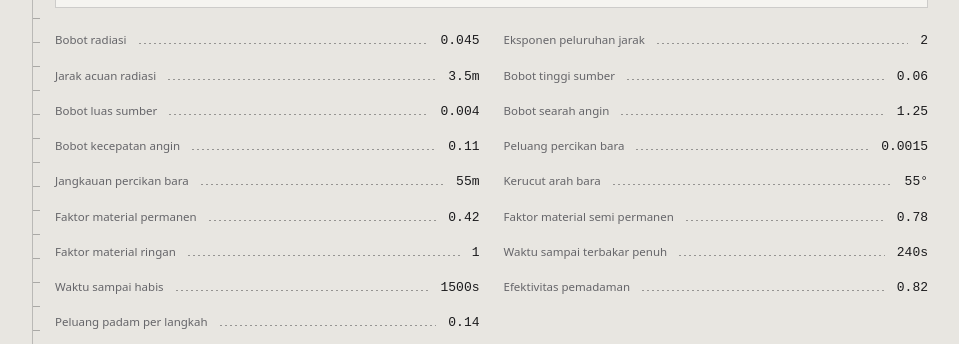
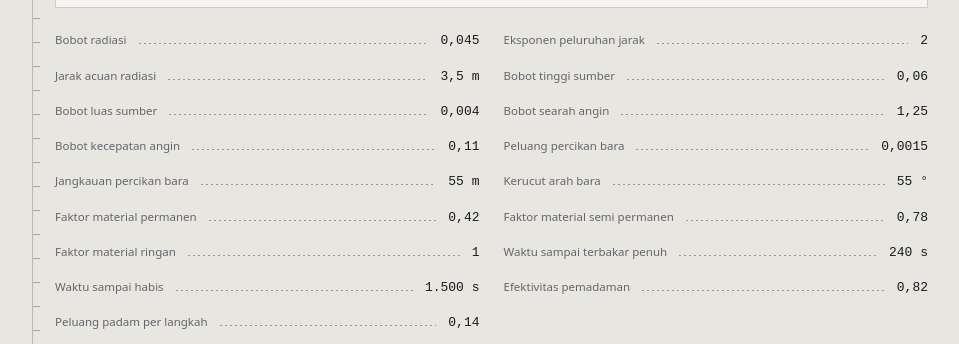
Before and after one commit to benditandayusaputra/titik_henti, a SvelteKit app: page /metode in a window 1280 px wide. Shown: the part 2751-3095 px from the top of the page, without its empty margins (160-1119 px from the left). Built offline with nearby package versions, Linux system fonts and the light colour scheme.

Commit message:
💄 tulis semua angka dengan kaidah bahasa Indonesia

```diff
--- a/src/lib/ui/CalibrationPanel.svelte
+++ b/src/lib/ui/CalibrationPanel.svelte
@@ -1,4 +1,5 @@
 <script lang="ts">
+	import { formatDecimal } from '$lib/format';
 	import {
 		FIRE_COEFFICIENT_LABEL,
 		FIRE_COEFFICIENT_RANGE,
@@ -17,7 +18,8 @@
 		const value = workspace.coefficients[key];
 		const step = FIRE_COEFFICIENT_RANGE[key][2];
 		const decimals = step >= 1 ? 0 : step >= 0.01 ? 2 : 4;
-		return `${value.toFixed(decimals)}${FIRE_COEFFICIENT_UNIT[key]}`;
+		const satuan = FIRE_COEFFICIENT_UNIT[key];
+		return `${formatDecimal(value, decimals)}${satuan ? ` ${satuan}` : ''}`;
 	}
 </script>
 
--- a/src/lib/ui/DataNotice.svelte
+++ b/src/lib/ui/DataNotice.svelte
@@ -1,5 +1,5 @@
 <script lang="ts">
-	import { formatDate } from '$lib/format';
+	import { formatDate, formatMeters } from '$lib/format';
 	import type { PipelineMeta } from '$lib/domain/types';
 
 	interface Props {
@@ -12,7 +12,7 @@
 <div class="bg-paper hairline-t px-4 py-3">
 	<p class="text-ink text-[10.5px] leading-[1.5]">
 		Lebar gang di lembar ini adalah <strong class="font-semibold">estimasi citra satelit</strong>
-		pada grid {meta.rasterResolutionMeters} m, bukan hasil ukur lapangan. Verifikasi sebelum dipakai
+		pada grid {formatMeters(meta.rasterResolutionMeters, 1)}, bukan hasil ukur lapangan. Verifikasi sebelum dipakai
 		sebagai dasar keputusan operasional.
 	</p>
 	<dl class="mt-2.5 flex flex-wrap gap-x-4 gap-y-1">
--- a/src/lib/ui/WaterPanel.svelte
+++ b/src/lib/ui/WaterPanel.svelte
@@ -5,7 +5,7 @@
 		MIN_HOSE_LENGTH_METERS,
 		WATER_SOURCE_LABEL
 	} from '$lib/domain/constants';
-	import { formatCount, formatMeters } from '$lib/format';
+	import { formatCount, formatMeters, formatShare } from '$lib/format';
 	import type { HoseReachResult, WaterSource } from '$lib/domain/types';
 	import PanelSection from '$lib/ui/PanelSection.svelte';
 	import RelatedArticles from '$lib/ui/RelatedArticles.svelte';
@@ -71,7 +71,7 @@
 		<div class="mt-2">
 			<ValueRow
 				label="Pangsa terjangkau"
-				value={`${((reach.reachedBuildingCount / Math.max(buildingCount, 1)) * 100).toFixed(1)} %`}
+				value={formatShare(reach.reachedBuildingCount / Math.max(buildingCount, 1))}
 			/>
 			<ValueRow label="Jumlah kantong" value={formatCount(reach.pockets.length)} />
 			<ValueRow
@@ -106,7 +106,7 @@
 			class={workspace.placingHydrant ? 'field-button-solid' : 'field-button'}
 			onclick={() => (workspace.placingHydrant = !workspace.placingHydrant)}
 		>
-			{workspace.placingHydrant ? 'Klik peta untuk menaruh hidran uji coba' : 'Taruh hidran uji coba'}
+			{workspace.placingHydrant ? 'Pilih titik di peta untuk hidran uji coba' : 'Taruh hidran uji coba'}
 		</button>
 		<button
 			type="button"
--- a/src/routes/kartu/+page.svelte
+++ b/src/routes/kartu/+page.svelte
@@ -18,7 +18,14 @@
 		projectPlanPoint,
 		type PrintPlanDocument
 	} from '$lib/data/printPlan';
-	import { formatCount, formatDate, formatKilometers, formatMeters, formatShare } from '$lib/format';
+	import {
+		formatCount,
+		formatDate,
+		formatDecimal,
+		formatKilometers,
+		formatMeters,
+		formatShare
+	} from '$lib/format';
 	import type { AccessClass, LonLat } from '$lib/domain/types';
 	import { computeHoseReach } from '$lib/sim/hoseReach';
 	import {
@@ -386,7 +393,7 @@
 											{pocket.centroid.lat.toFixed(5)}, {pocket.centroid.lon.toFixed(5)}
 										</td>
 										<td class="readout text-ink py-[3px] text-right text-[10px]">
-											{pocket.buildingCount}
+											{formatCount(pocket.buildingCount)}
 										</td>
 									</tr>
 								{/each}
@@ -423,8 +430,10 @@
 				<p class="text-graphite text-[8.5px] leading-[1.5]">
 					Sumber data: tapak bangunan Google Open Buildings V3 (CC BY 4.0); jaringan jalan,
 					sumber air, dan batas kelurahan dari OpenStreetMap (ODbL 1.0). Lebar gang pada lembar ini
-					adalah estimasi citra satelit yang dihitung pada grid {dataset.meta
-						.rasterResolutionMeters} meter per piksel, bukan hasil ukur lapangan, dan wajib
+					adalah estimasi citra satelit yang dihitung pada grid {formatDecimal(
+						dataset.meta.rasterResolutionMeters,
+						1
+					)} meter per piksel, bukan hasil ukur lapangan, dan wajib
 					diverifikasi langsung sebelum dipakai sebagai dasar keputusan operasional. Tinggi dan
 					kelas material bangunan sebagian diperkirakan dari luas tapak. Titik henti pada tabel 02
 					adalah simpul jaringan yang masih dapat dilalui unit besar, bukan pos parkir resmi.
--- a/src/routes/metode/+page.svelte
+++ b/src/routes/metode/+page.svelte
@@ -36,6 +36,13 @@
 
 	const coefficientKeys = Object.keys(FIRE_COEFFICIENT_LABEL) as (keyof FireCoefficients)[];
 
+	function formatKoefisien(key: keyof FireCoefficients): string {
+		const nilai = DEFAULT_FIRE_COEFFICIENTS[key];
+		const satuan = FIRE_COEFFICIENT_UNIT[key];
+		const desimal = Number.isInteger(nilai) ? 0 : Math.min(4, (String(nilai).split('.')[1] ?? '').length);
+		return `${formatDecimal(nilai, desimal)}${satuan ? ` ${satuan}` : ''}`;
+	}
+
 	const pipelineStages = [
 		{
 			index: '01',
@@ -45,7 +52,7 @@
 		{
 			index: '02',
 			title: 'Rasterisasi dan rangka',
-			body: `Gabungan tapak bangunan dan badan air dirasterisasi pada grid ${0.5} meter per piksel. Ruang terbuka adalah komplemen raster penghalang di dalam batas area. Distance transform pada ruang terbuka memberi jarak ke penghalang terdekat, dan skeletonize memberi garis tengah. Lebar pada tiap piksel rangka adalah dua kali nilai distance transform.`
+			body: `Gabungan tapak bangunan dan badan air dirasterisasi pada grid ${formatDecimal(meta.rasterResolutionMeters, 1)} meter per piksel. Ruang terbuka adalah komplemen raster penghalang di dalam batas area. Distance transform pada ruang terbuka memberi jarak ke penghalang terdekat, dan skeletonize memberi garis tengah. Lebar pada tiap piksel rangka adalah dua kali nilai distance transform.`
 		},
 		{
 			index: '03',
@@ -366,7 +373,7 @@
 						<span class="text-graphite text-[11.5px]">{FIRE_COEFFICIENT_LABEL[key]}</span>
 						<span class="rule-dotted mb-[3px] min-w-3 flex-1"></span>
 						<span class="readout text-ink">
-							{DEFAULT_FIRE_COEFFICIENTS[key]}{FIRE_COEFFICIENT_UNIT[key]}
+							{formatKoefisien(key)}
 						</span>
 					</div>
 				{/each}
```
